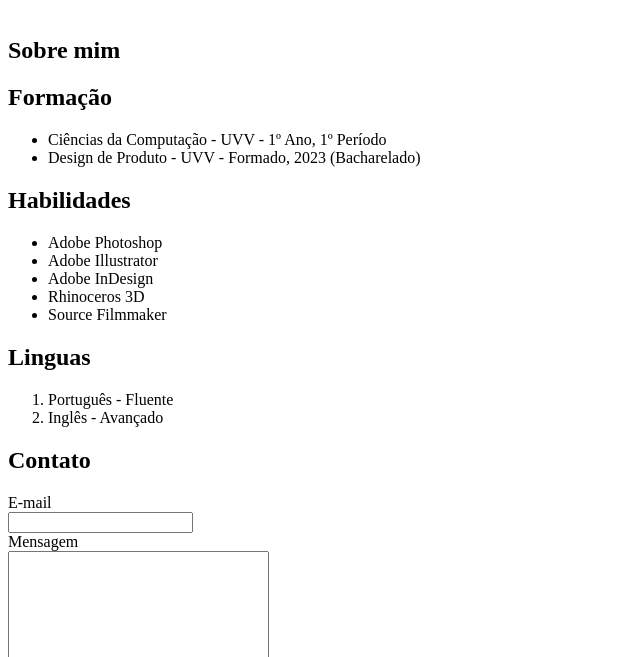
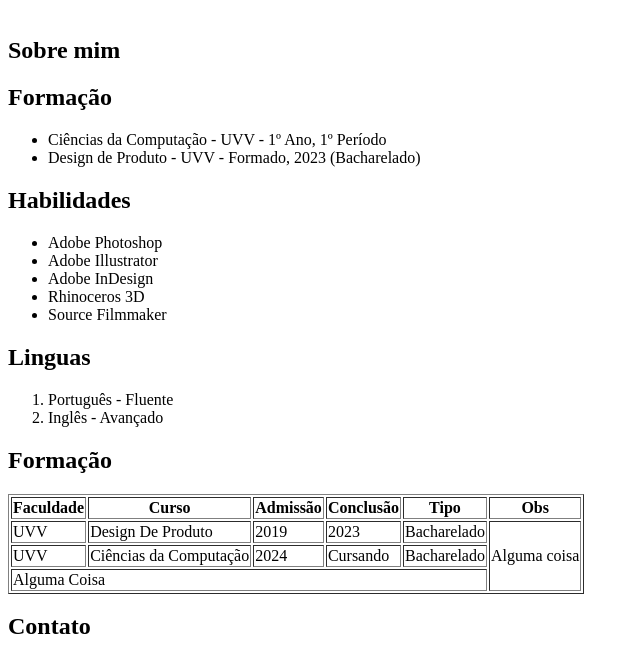
Before and after one commit to Kvyotho/Meu_Curriculo, a plain HTML site: page index.html in a window 1280 px wide. Shown: the part 96-753 px from the top of the page, without its empty margins (0-640 px from the left). Drawn offline with Linux system fonts and the light colour scheme.

Commit message:
Tabela adicionada

```diff
--- a/index.html
+++ b/index.html
@@ -1,7 +1,7 @@
 <html>
 
 <head>
-    <title>Aula de Hoje</title>
+    <title>Curriculo</title>
 </head>
 
 <body>
@@ -27,6 +27,42 @@
         <li>Português - Fluente</li>
         <li>Inglês - Avançado</li>
     </ol>
+    <h2>Formação</h2>
+    <table border="1">
+        <thead>
+            <tr>
+                <th>Faculdade</th>
+                <th>Curso</th>
+                <th>Admissão</th>
+                <th>Conclusão</th>
+                <th>Tipo</th>
+                <th>Obs</th>
+            </tr>
+
+        </thead>
+
+        <tbody>
+            <tr>
+                <td>UVV</td>
+                <td>Design De Produto</td>
+                <td>2019</td>
+                <td>2023</td>
+                <td>Bacharelado</td>
+                <td rowspan="3">Alguma coisa</td>
+            </tr>
+            <tr>
+                <td>UVV</td>
+                <td>Ciências da Computação</td>
+                <td>2024</td>
+                <td>Cursando</td>
+                <td>Bacharelado</td>
+            </tr>
+            <tr>
+                <td colspan="5">Alguma Coisa </td>
+            </tr>
+        </tbody>
+        <tfoot> </tfoot>
+    </table>
 
     <h2>Contato</h2>
 
```
